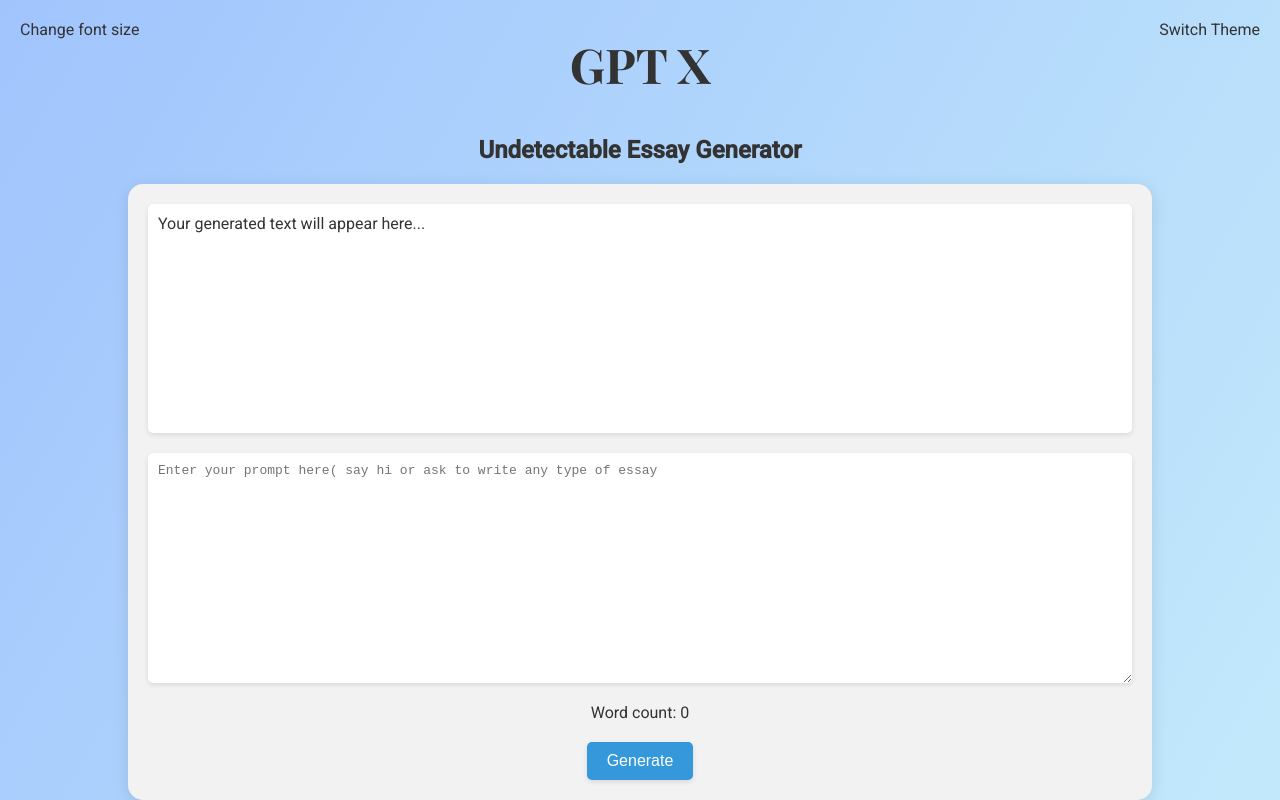
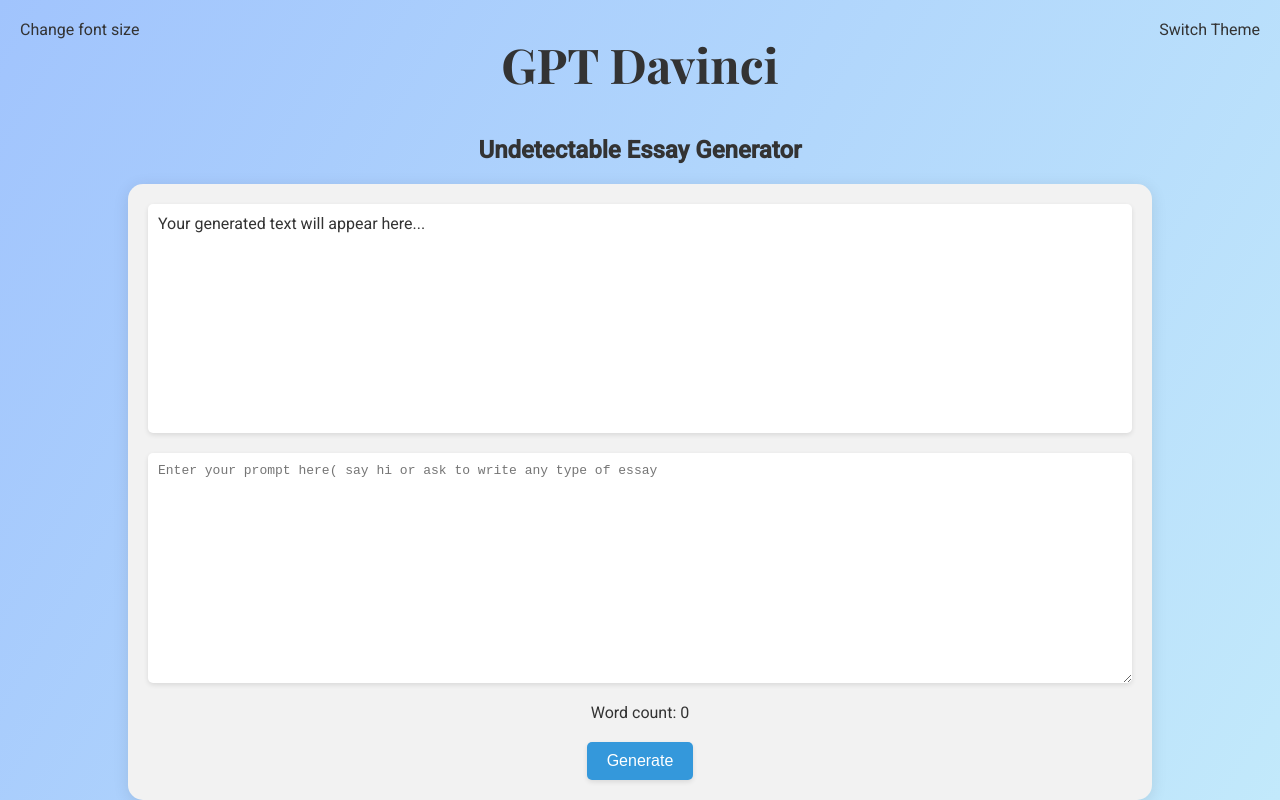
Before and after one commit to Kidus-berhanu/GPT-Davinci, a website: page index.html in a window 1280 px wide. Drawn offline with nearby package versions, Linux system fonts and the light colour scheme.

Commit message:
Update index.html

```diff
--- a/index.html
+++ b/index.html
@@ -115,7 +115,7 @@
     </style>
 </head>
 <body>
-    <h1> GPT X</h1>
+    <h1> GPT Davinci</h1>
      <h2>Undetectable Essay Generator</h2>
     <span id="theme-switch">Switch Theme</span>
     <form id="form">
```
